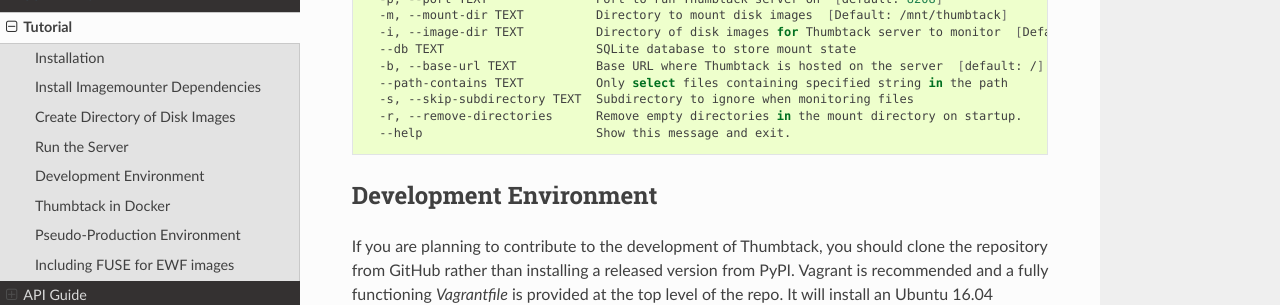
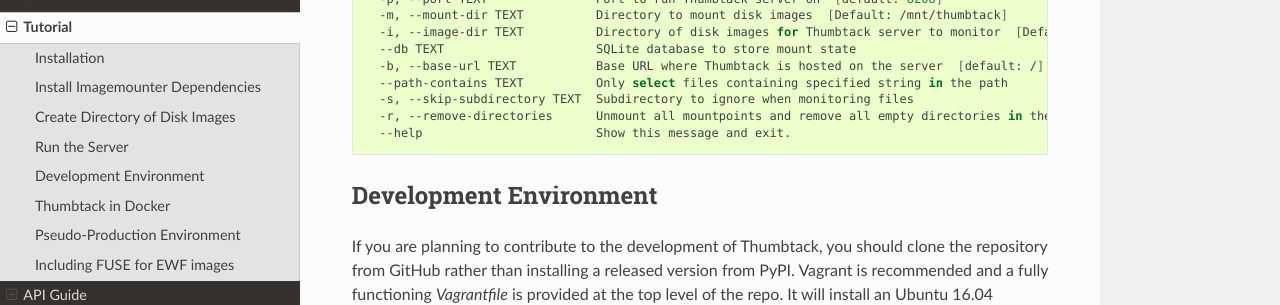
Before and after one commit to mitre/thumbtack, a Sphinx documentation site: the page built from docs/tutorial.rst, in a window 1280 px wide and 900 px high, scrolled down 2150 px. Shown: the part 151-456 px from the top of the window. Built offline with Sphinx 7.4.7 and the Read the Docs theme 2.0.0, drawn with Linux system fonts in a browser that asks for light colours.

Commit message:
Update reame and remove directories help message

```diff
--- a/README.rst
+++ b/README.rst
@@ -67,7 +67,7 @@
       -b, --base-url TEXT           Base URL where Thumbtack is hosted on the server  [default: /]
       --path-contains TEXT          Only select files containing specified string in the path
       -s, --skip-subdirectory TEXT  Subdirectory to ignore when monitoring files
-      -r, --remove-directories      Remove empty directories in the mount directory on startup.
+      -r, --remove-directories      Unmount all mountpoints and remove all empty directories in the thumbtack mount directory
       --help                        Show this message and exit.
 
 LICENSE
--- a/docs/tutorial.rst
+++ b/docs/tutorial.rst
@@ -118,7 +118,7 @@
       -b, --base-url TEXT           Base URL where Thumbtack is hosted on the server  [default: /]
       --path-contains TEXT          Only select files containing specified string in the path
       -s, --skip-subdirectory TEXT  Subdirectory to ignore when monitoring files
-      -r, --remove-directories      Remove empty directories in the mount directory on startup.
+      -r, --remove-directories      Unmount all mountpoints and remove all empty directories in the thumbtack mount directory
       --help                        Show this message and exit.
 
 Development Environment
--- a/src/thumbtack/__init__.py
+++ b/src/thumbtack/__init__.py
@@ -178,7 +178,7 @@
     "--remove-directories",
     default=False,
     is_flag=True,
-    help="Remove empty directories in the mount directory on startup.",
+    help="Unmount all mountpoints and remove all empty directories in the thumbtack mount directory",
 )
 def start_app(debug, host, port, mount_dir, image_dir, database, base_url, path_contains, skip_subdirectory, remove_directories):
     app = create_app(
```
